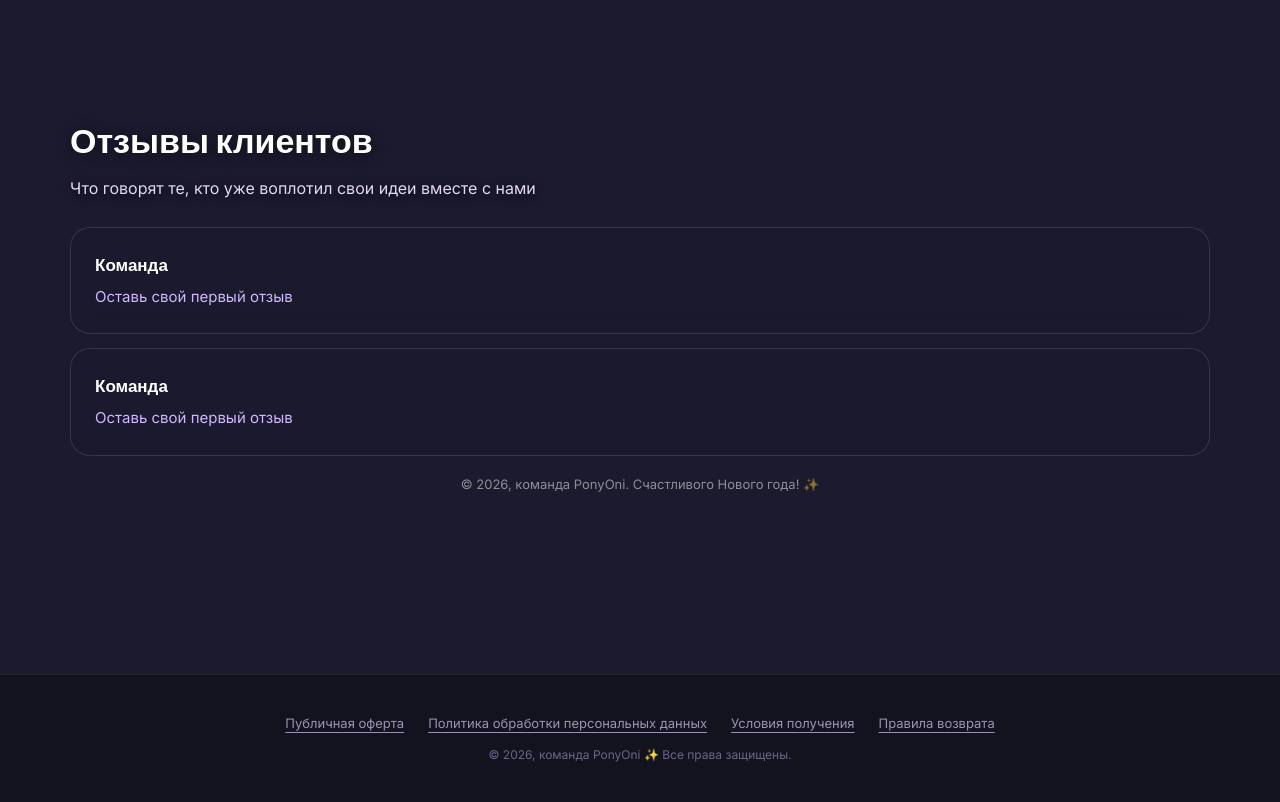
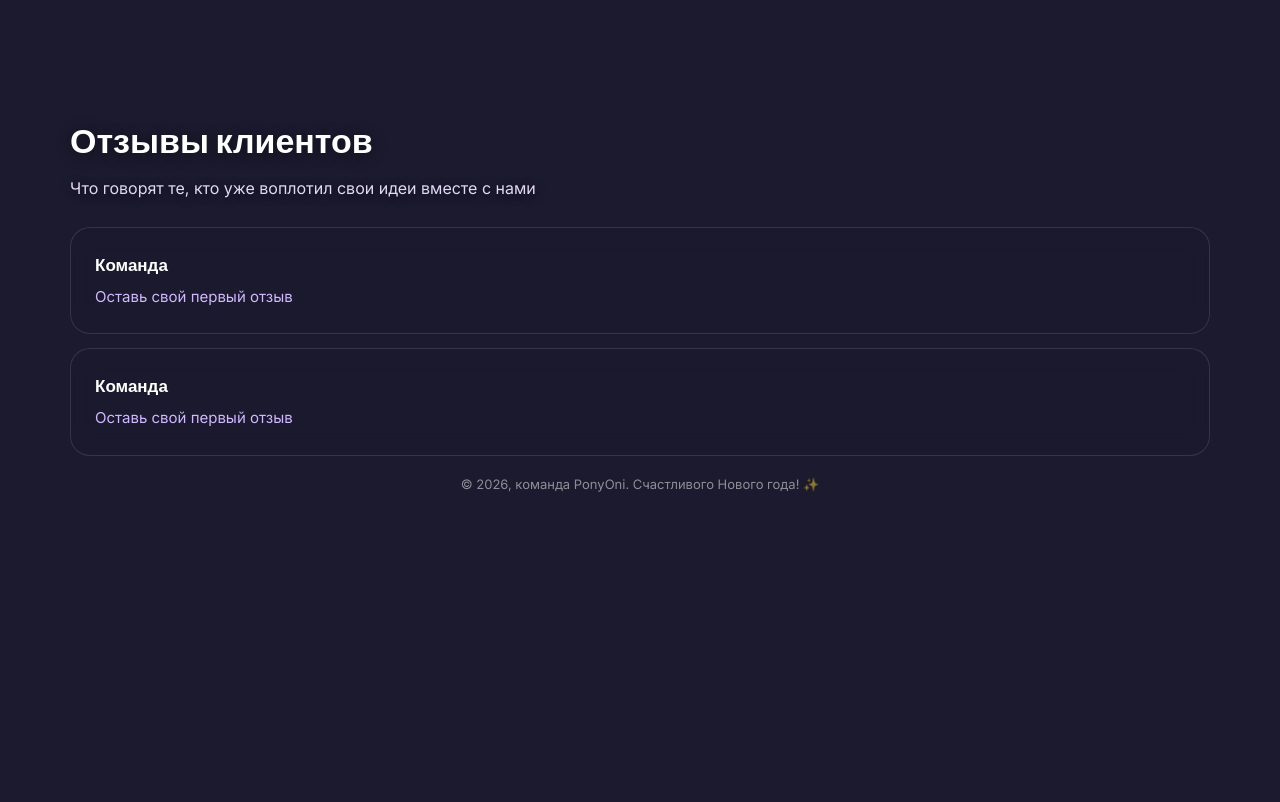
Before and after one commit to PonyOni/PonyOni.github.io, a plain HTML site: page index.html in a window 1280 px wide. Shown: the part 2526-3328 px from the top of the page. After the commit the page ends 3200 px from the top, so only its background shows below. Drawn offline with Linux system fonts and the light colour scheme.

Commit message:
Update index.html

```diff
--- a/index.html
+++ b/index.html
@@ -852,67 +852,5 @@
       }
     }, { passive: true });
   </script>
-  <!-- ЮРИДИЧЕСКИЙ ФУТЕР В НИЗУ САЙТА -->
-<footer class="site-legal-footer">
-  <div class="legal-footer-container">
-    <a href="legal.html?tab=offer" class="legal-link">Публичная оферта</a>
-    <a href="legal.html?tab=privacy" class="legal-link">Политика обработки персональных данных</a>
-    <a href="legal.html?tab=terms" class="legal-link">Условия получения</a>
-    <a href="legal.html?tab=refund" class="legal-link">Правила возврата</a>
-  </div>
-  <div class="legal-footer-copy">
-    © 2026, команда PonyOni ✨ Все права защищены.
-  </div>
-</footer>
-
-<style>
-  .site-legal-footer {
-    width: 100%;
-    padding: 40px 20px;
-    background: rgba(20, 19, 31, 0.95);
-    border-top: 1px solid rgba(255, 255, 255, 0.08);
-    display: flex;
-    flex-direction: column;
-    align-items: center;
-    gap: 16px;
-    box-sizing: border-box;
-    position: relative;
-    z-index: 20;
-  }
-
-  .legal-footer-container {
-    display: flex;
-    flex-wrap: wrap;
-    justify-content: center;
-    gap: 24px;
-    max-width: 900px;
-  }
-
-  .legal-link {
-    font-size: 13px;
-    color: #9a93b5;
-    text-decoration: underline;
-    text-underline-offset: 4px;
-    transition: color 0.2s ease;
-  }
-
-  .legal-link:hover {
-    color: #ffd1dc;
-  }
-
-  .legal-footer-copy {
-    font-size: 12px;
-    color: #6c6685;
-  }
-
-  @media(max-width: 768px) {
-    .legal-footer-container {
-      flex-direction: column;
-      align-items: center;
-      gap: 12px;
-      text-align: center;
-    }
-  }
-</style>
 </body>
 </html>
```
